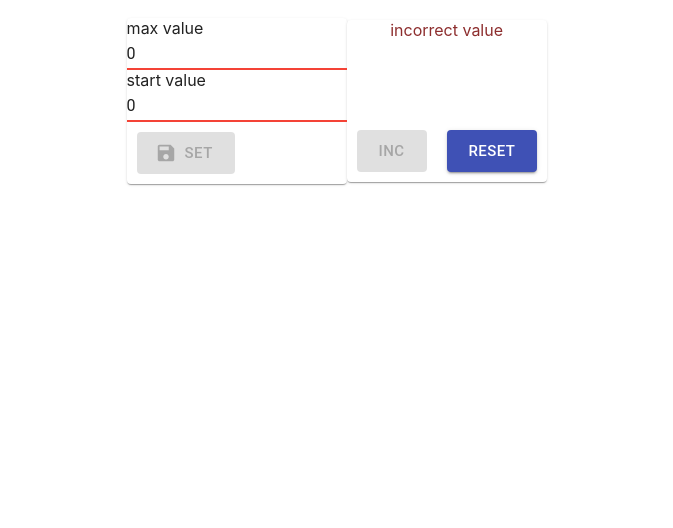
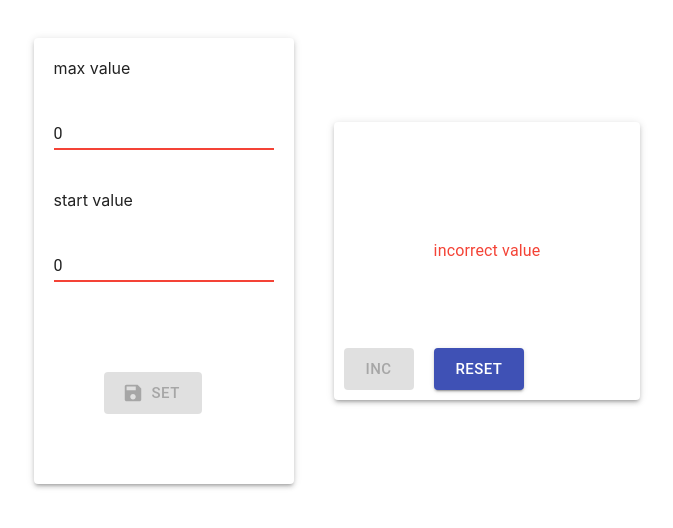
Before and after one commit to e1ing/counter-ts, a React (Create React App) app: page / in a window 1280 px wide. Shown: the top 528 px of the page, without its empty margins (303-976 px from the left). Built offline with nearby package versions, Linux system fonts and the light colour scheme.

Commit message:
design done=)

```diff
--- a/src/App.css
+++ b/src/App.css
@@ -1,3 +1,4 @@
+/*
 .counter{
   text-align: center;
   margin-top: 55px;
@@ -21,4 +22,4 @@
   width: 200px;
   height: 100px;
   text-align: center;
-}
+}*/
--- a/src/App.tsx
+++ b/src/App.tsx
@@ -1,7 +1,7 @@
 import React from 'react';
 import './App.css';
 import {Counter} from "./components/Counter";
-import 'fontsourse-roboto';
+
 
 
 function App() {
--- a/src/components/Counter.tsx
+++ b/src/components/Counter.tsx
@@ -73,11 +73,11 @@ export function Counter() {
         <Container fixed>
 
             <Grid container  spacing={3} style={{padding: "30px 0px"}}
-                  direction="row"
+                  /*direction="row"*/
                   justify="center"
                   alignItems="center">
 
-                <Paper >
+                <Paper style={{margin: 20 }}  elevation={3} >
                     <Settings
                         minValue={minValue}
                         maxValue={maxValue}
@@ -87,7 +87,7 @@ export function Counter() {
                         errorState={errorState}/>
                 </Paper>
 
-                    <Paper >
+                    <Paper style={{margin: 20 }}  elevation={3}>
                         <DisplayCounter
                             increaseValue={increaseValue}
                             resetValue={resetValue}
--- a/src/components/DisplayCounter.tsx
+++ b/src/components/DisplayCounter.tsx
@@ -1,5 +1,5 @@
 import React, {useState} from "react";
-import {Box, Button} from '@material-ui/core';
+import {Box, Button, InputLabel} from '@material-ui/core';
 
 
 export type DisplayCounterType = {
@@ -14,18 +14,21 @@ export type DisplayCounterType = {
 }
 
 export function DisplayCounter(props: DisplayCounterType) {
-    // let isDisabled = (props.error===" " ? true : false)
+     let isDisabled =props.error === "incorrect value" ||
+     props.error === "enter value and press set" ||
+     props.counter===props.maxValue
+
     return (
         <Box>
-            <Box className={props.error === "incorrect value" ||
-            props.error === "enter value and press set" ||
-            props.counter===props.maxValue
-                ? "error" : "counter"}>
+            <InputLabel style={{margin: 100 }}
+                error={isDisabled}
+                        margin={'dense'}
+            >
 
                 {(props.error === "incorrect value" ||
                     props.error === "enter value and press set")
                     ? props.error : props.counter}
-            </Box>
+            </InputLabel >
             <Box className="buttons-block">
                 <Button style={{margin: "10px"}}
                     variant='contained'
--- a/src/components/InputElement.tsx
+++ b/src/components/InputElement.tsx
@@ -2,17 +2,18 @@ import React, {ChangeEvent} from "react";
 import {Input, TextField} from '@material-ui/core';
 import {InputProps} from "@material-ui/core/Input/Input";
 
-export type InputElementType={
+export type InputElementType = {
     value: number
     changeValue: (value: number) => void
 }
 
 export function InputElement({value, changeValue, ...restProps}: InputElementType & InputProps) {
-    const onValueChangeHandler=(e: ChangeEvent<HTMLInputElement>) => {
+    const onValueChangeHandler = (e: ChangeEvent<HTMLInputElement>) => {
         changeValue(+e.currentTarget.value)
     }
 
-    return <Input  type="number"
+    return <Input style={{margin: 20}}
+                  type="number"
                   value={value}
                   color={'primary'}
                   onChange={onValueChangeHandler} {...restProps}
--- a/src/components/Settings.tsx
+++ b/src/components/Settings.tsx
@@ -17,19 +17,19 @@ export type SettingsType = {
 
 export const Settings = (props: SettingsType) => {
 
-let errorMax:boolean = (props.maxValue >= props.minValue) || (props.maxValue<0)|| (props.maxValue === props.minValue);
+let errorMax:boolean = (props.maxValue <= props.minValue) || (props.maxValue<0)|| (props.maxValue === props.minValue);
 let errorMin:boolean = (props.minValue<0)|| (props.maxValue === props.minValue);
     return (
 <Box>
         <Box>
-            <Box> max value </Box>
+            <Box style={{margin: 20 }}> max value </Box>
             <InputElement
                 value={props.maxValue}
                 changeValue={props.setMaxValue}
                 error={errorMax}
 
             />
-            <Box> start value </Box>
+            <Box style={{margin: 20 }}> start value </Box>
             <InputElement
                 value={props.minValue}
                 changeValue={props.setMinValue}
@@ -37,7 +37,7 @@ let errorMin:boolean = (props.minValue<0)|| (props.maxValue === props.minValue);
             />
         </Box>
         <Box>
-            <Button  style={{margin: "10px", justifyContent: 'center'}}
+            <Button  style={{margin: "70px", justifyContent: 'center'}}
                 startIcon={<Save/>}
                 size={"large"}
                 variant='contained'
```
